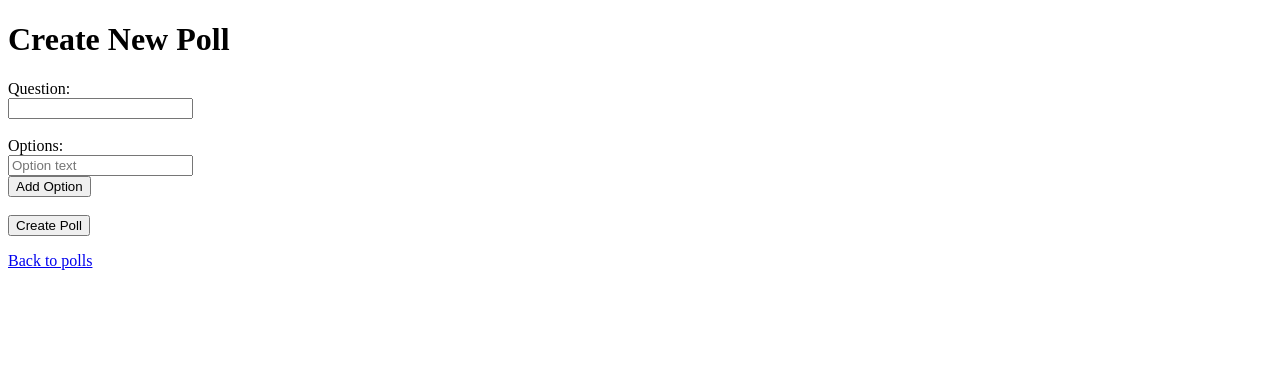
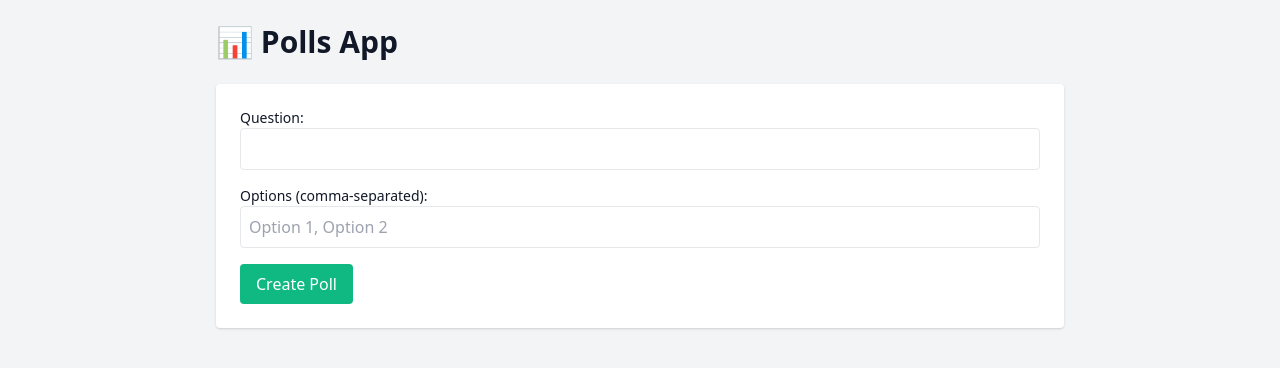
Before and after one commit to caitlintorres/polls-api-fastapi, a FastAPI app: page /polls/new in a window 1280 px wide. Shown: the top 368 px of the page. Run offline with FastAPI, Linux system fonts and the light colour scheme.

Commit message:
feat: styling and deleted unnecessary polls.html

```diff
--- /dev/null
+++ b/templates/base.html
@@ -0,0 +1,14 @@
+<!DOCTYPE html>
+<html>
+<head>
+    <meta charset="utf-8">
+    <title>Polls App</title>
+    <link href="https://cdn.jsdelivr.net/npm/tailwindcss@2.2.19/dist/tailwind.min.css" rel="stylesheet">
+</head>
+<body class="bg-gray-100 text-gray-900">
+    <div class="max-w-4xl mx-auto p-6">
+        <h1 class="text-3xl font-bold mb-6">📊 Polls App</h1>
+        {% block content %}{% endblock %}
+    </div>
+</body>
+</html>
--- a/templates/new_poll.html
+++ b/templates/new_poll.html
@@ -1,41 +1,14 @@
-<!DOCTYPE html>
-<html>
-<head>
-    <title>Create New Poll</title>
-    <script>
-        // Simple JS to add more option fields dynamically
-        function addOption() {
-            const container = document.getElementById("options-container");
-            const input = document.createElement("input");
-            input.type = "text";
-            input.name = "options";
-            input.placeholder = "Option text";
-            input.required = true;
-            container.appendChild(document.createElement("br"));
-            container.appendChild(input);
-        }
-    </script>
-</head>
-<body>
-    <h1>Create New Poll</h1>
-
-    {% if error %}
-        <p style="color:red">{{ error }}</p>
-    {% endif %}
-
-    <form method="post" action="/polls/new">
-        <label>Question:</label><br>
-        <input type="text" name="question" required><br><br>
-
-        <label>Options:</label><br>
-        <div id="options-container">
-            <input type="text" name="options" placeholder="Option text" required>
-        </div>
-        <button type="button" onclick="addOption()">Add Option</button><br><br>
-
-        <button type="submit">Create Poll</button>
-    </form>
-
-    <p><a href="/">Back to polls</a></p>
-</body>
-</html>
+{% extends "base.html" %}
+{% block content %}
+<form action="/polls/new" method="post" class="bg-white p-6 rounded shadow space-y-4">
+    <div>
+        <label class="block text-sm font-medium">Question:</label>
+        <input type="text" name="question" class="border p-2 w-full rounded" required>
+    </div>
+    <div>
+        <label class="block text-sm font-medium">Options (comma-separated):</label>
+        <input type="text" name="options" class="border p-2 w-full rounded" placeholder="Option 1, Option 2" required>
+    </div>
+    <button type="submit" class="bg-green-500 text-white px-4 py-2 rounded hover:bg-green-600">Create Poll</button>
+</form>
+{% endblock %}
```
Also changed, not shown: templates/index.html (+10 -17 lines), templates/poll.html (+17 -15 lines), templates/polls.html (deleted, +0 -19 lines).
